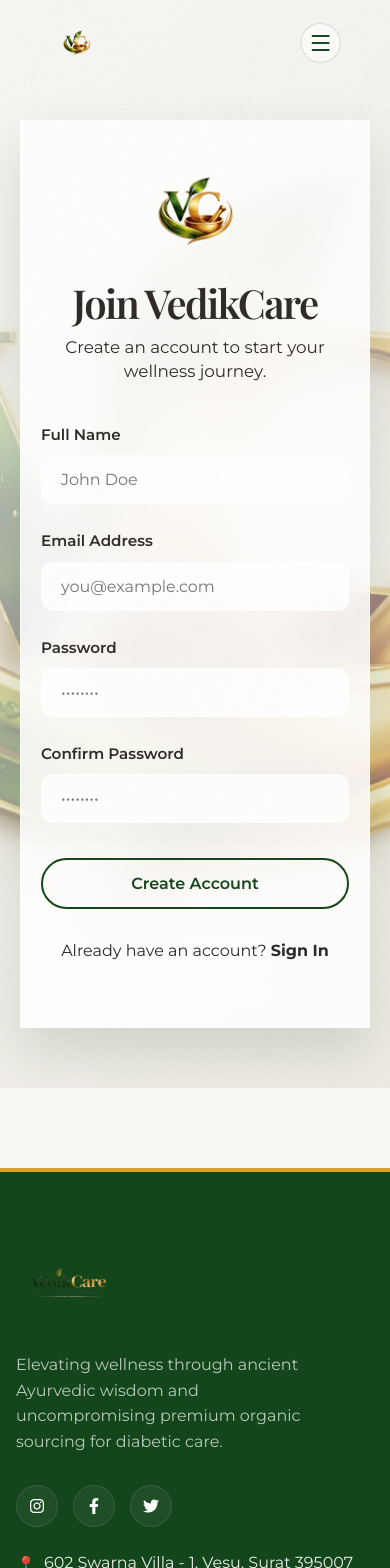
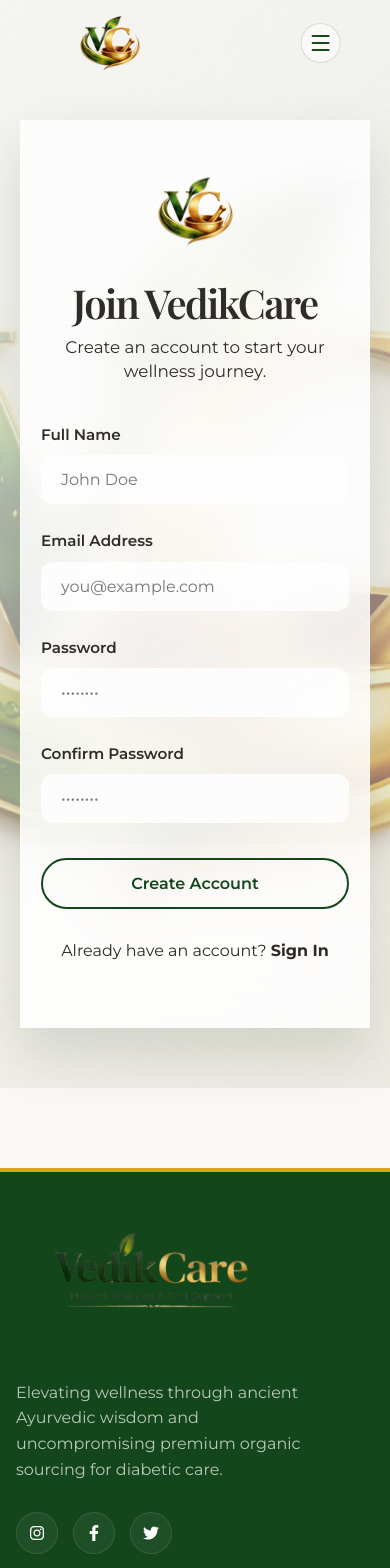
Before and after one commit to Vedd08/vedikcare, a React (Vite) app in the folder client/: page /register in a window 390 px wide. Shown: the top 1568 px of the page. Built offline with nearby package versions, Linux system fonts and the light colour scheme.

Commit message:
Increase logo size with negative margins

```diff
--- a/client/src/components/layout/Footer.css
+++ b/client/src/components/layout/Footer.css
@@ -31,10 +31,10 @@
 }
 
 .footer-logo-image {
-    height: 70px;
+    height: 180px;
     width: auto;
     object-fit: contain;
-    margin-bottom: 5px;
+    margin: -60px 0;
 }
 
 .footer-desc {
--- a/client/src/components/layout/Navbar.css
+++ b/client/src/components/layout/Navbar.css
@@ -70,9 +70,10 @@
 }
 
 .nav-logo-image {
-    height: 38px;
+    height: 180px;
     width: auto;
     object-fit: contain;
+    margin: -70px 0;
     transition: all 0.3s ease;
 }
 
@@ -349,7 +350,8 @@
     }
     .mobile-logo {
         display: block;
-        height: 36px;
+        height: 80px;
+        margin: -20px 0;
     }
 }
 
```
